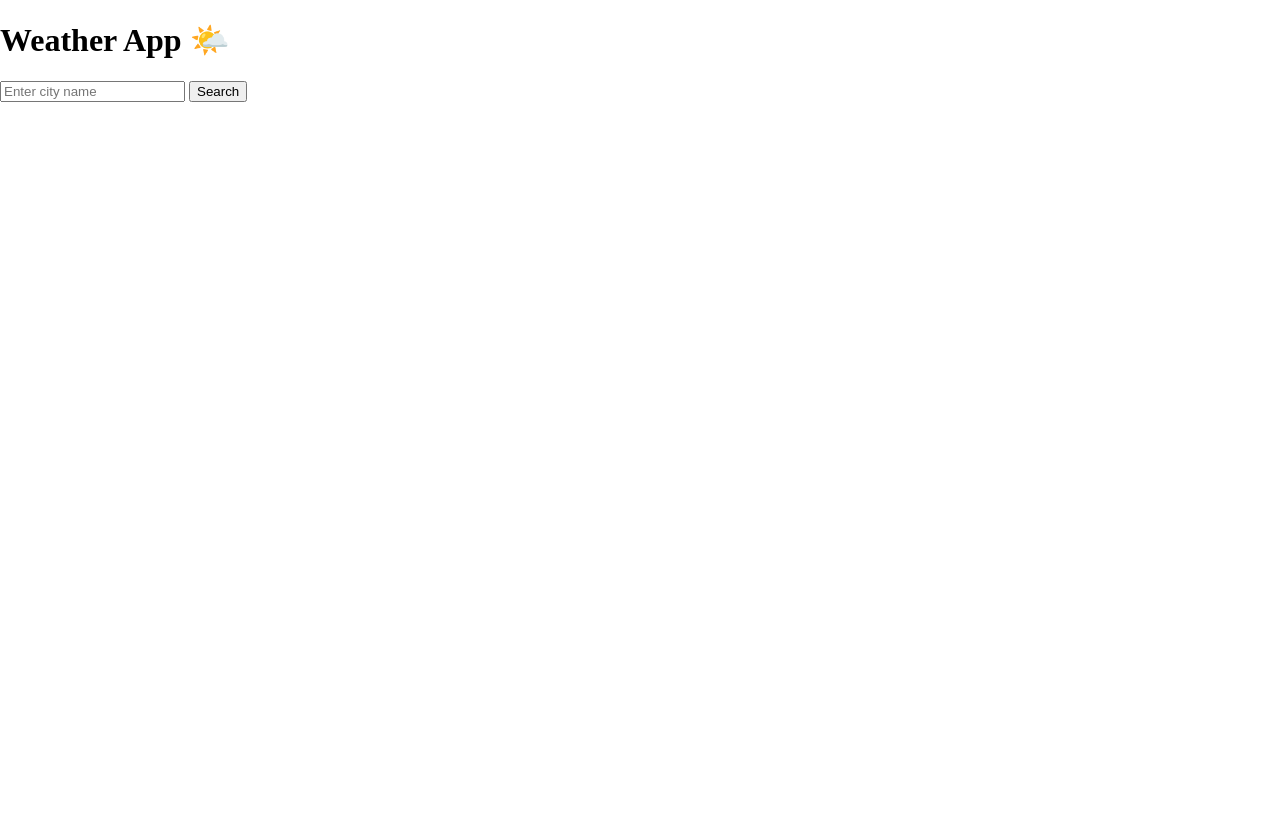
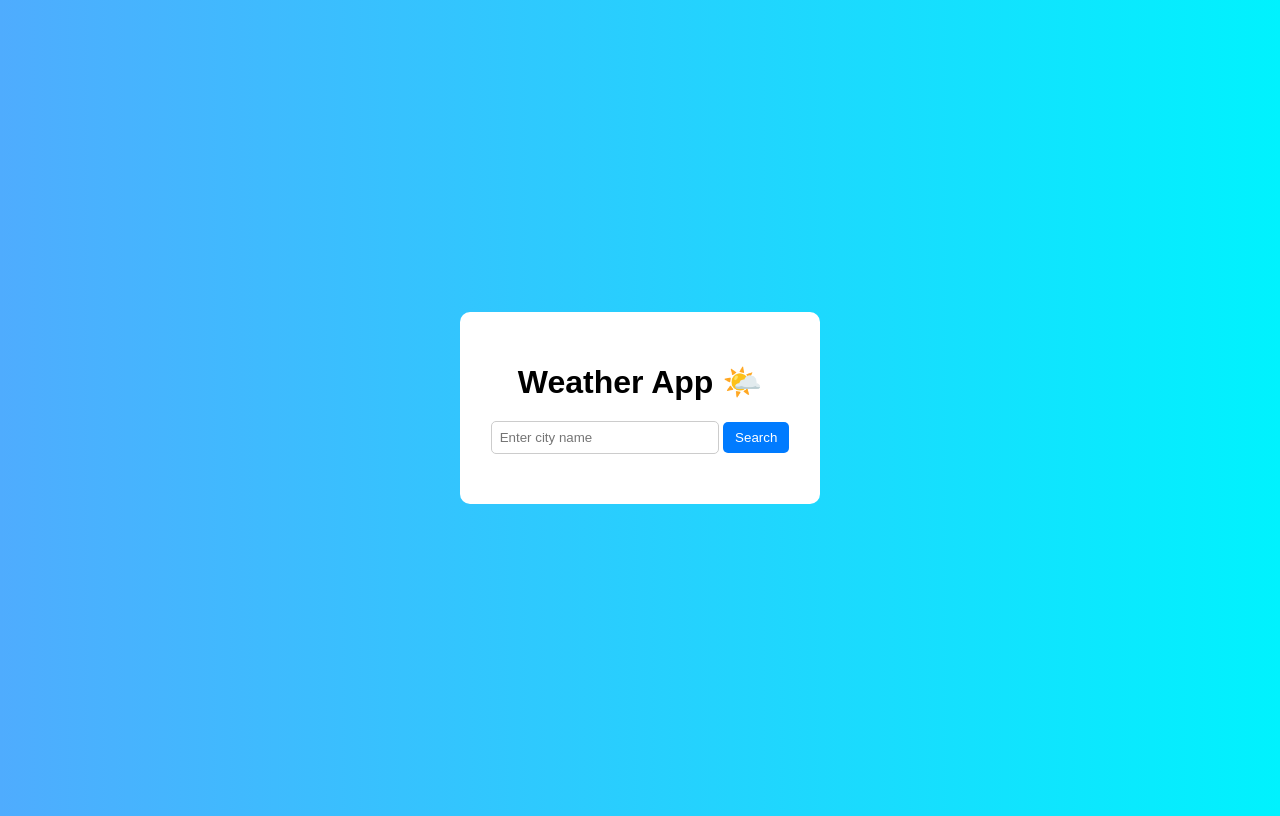
Before and after one commit to eshantharjun9-hub/weatherApp, a plain HTML site: page index.html in a window 1280 px wide. Drawn offline with Linux system fonts and the light colour scheme.

Commit message:
Refactor CSS for improved layout and styling

```diff
--- a/style.css
+++ b/style.css
@@ -1,40 +1,52 @@
-* {
-    box-sizing: border-box;
-}
-body {
-    margin: 0px;
-}
-header {
-  height: 100px;
-  background-color: #e70a24;
-  display: flex;
-  justify-content: center;
-  align-items: center;
+body{
+    font-family: Arial, sans-serif;
+    background: linear-gradient(to right, #4facfe, #00f2fe);
+    height: 100vh;
+    display:flex;
+    justify-content:center;
+    align-items:center;
 }
 
-main {
-  height: calc(100vh - 100px);
-  background-color: rgb(224, 112, 32);
-  display: flex;
-  justify-content: center;
-  align-items: center;
-  color: white;
+.container{
+    background:white;
+    padding:30px;
+    border-radius:10px;
+    text-align:center;
+    width:300px;
 }
 
-.input-container {
-  display: flex;
-  gap: 1rem;
+h1{
+    margin-bottom:20px;
 }
-.weather-container {
-  display: flex;
-  gap: 1rem;
+
+.search-box{
+    margin-bottom:20px;
 }
-.weather-status{
-    display: flex;
-    flex-direction: column;
-    align-items: center;
+
+input{
+    padding:8px;
+    width:70%;
+    border:1px solid #ccc;
+    border-radius:5px;
 }
-.location{
-    font-size: 2rem;
-    font-weight: 500;
+
+button{
+    padding:8px 12px;
+    border:none;
+    background:#007BFF;
+    color:white;
+    border-radius:5px;
+    cursor:pointer;
 }
+
+button:hover{
+    background:#0056b3;
+}
+
+.weather-card{
+    margin-top:20px;
+}
+
+.weather-card p{
+    margin:5px 0;
+}
```
